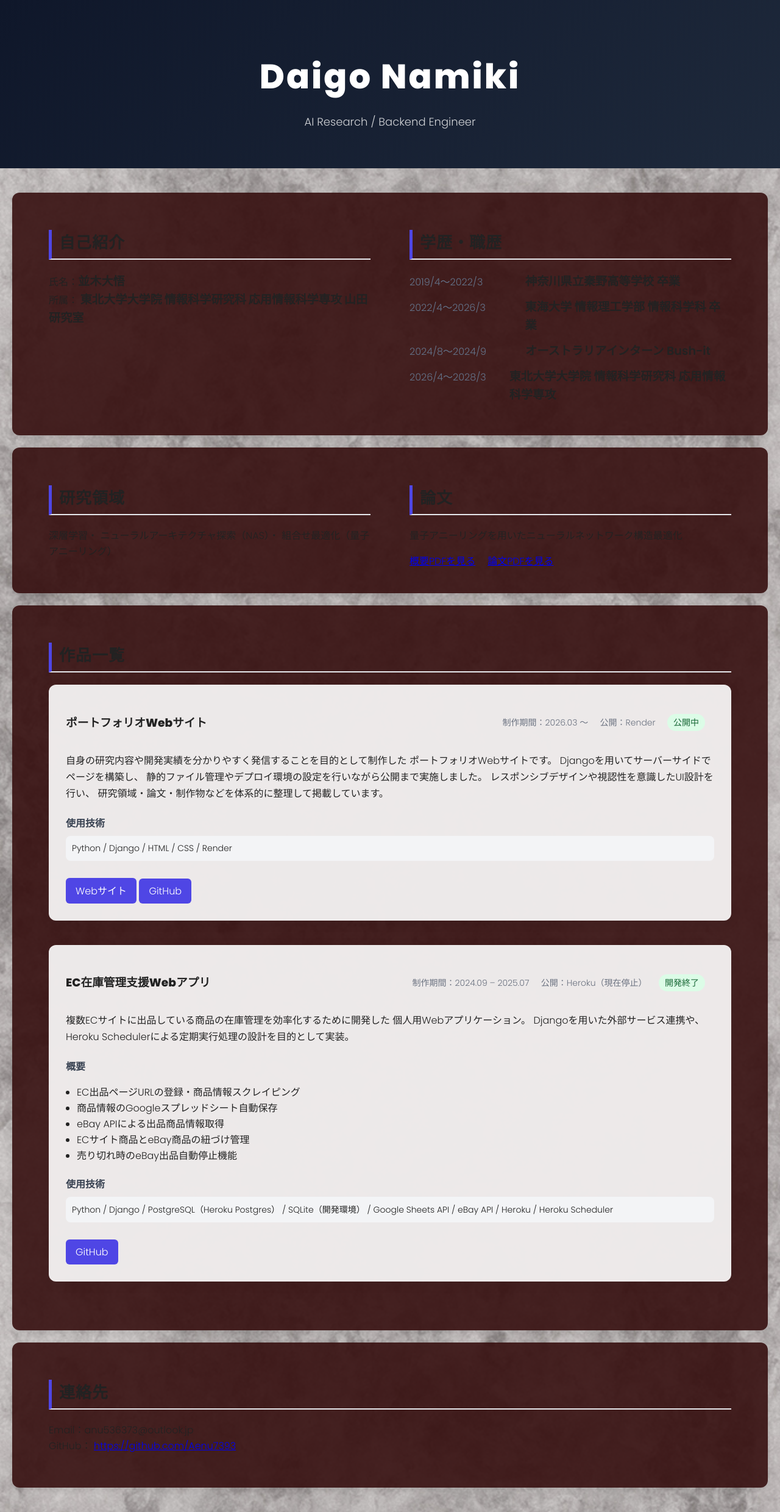
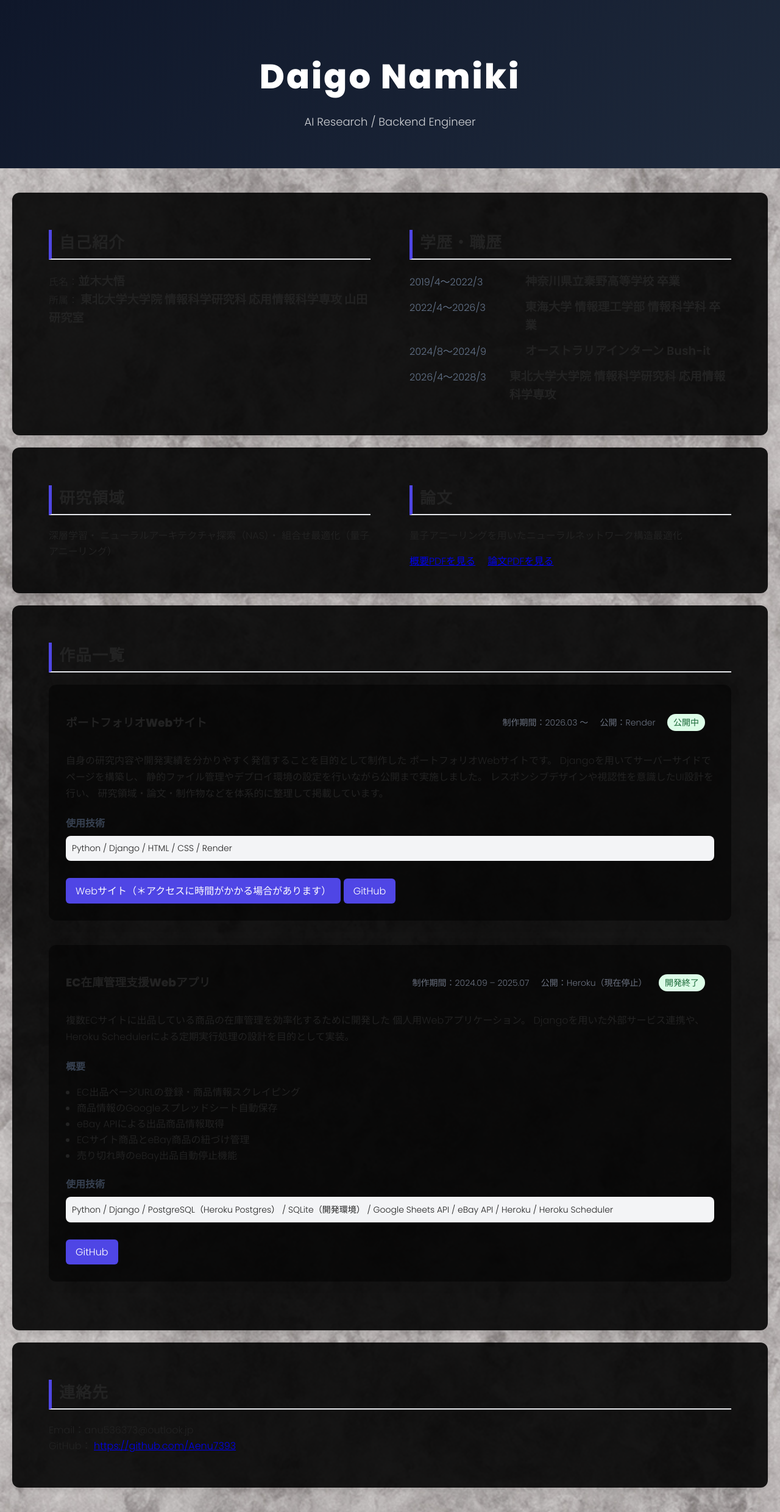
Before and after one commit to Aenu7393/django-Anu-portfolio, a Django app: page / in a window 1280 px wide. Shown: the whole page at 61% size. Run offline with Django 5.2, Linux system fonts and the light colour scheme.

Commit message:
haikei shuusei2

```diff
--- a/portfolio/static/portfolio/style.css
+++ b/portfolio/static/portfolio/style.css
@@ -122,7 +122,7 @@ main {
 }
 
 section {
-    background: rgba(53, 14, 14, 0.89);
+    background: rgba(0, 0, 0, 0.89);
     margin-bottom: 20px;
     padding: 40px 60px;
     border-radius: 12px;
@@ -141,7 +141,7 @@ h2{
 }
 
 .project-card{
-    background: rgba(255,255,255,0.9);
+    background: rgba(0, 0, 0, 0.5);
     padding: 28px;
     border-radius: 12px;
     box-shadow: 0 4px 20px rgba(0,0,0,0.06);
--- a/portfolio/templates/portfolio/home.html
+++ b/portfolio/templates/portfolio/home.html
@@ -119,7 +119,7 @@
                 </div>
 
                 <div class="project-links">
-                    <a href="https://django-anu-portfolio.onrender.com/" target="_blank">Webサイト</a>
+                    <a href="https://django-anu-portfolio.onrender.com/" target="_blank">Webサイト（＊アクセスに時間がかかる場合があります）</a>
                     <a href="https://github.com/Aenu7393/django-Anu-portfolio" target="_blank">GitHub</a>
                 </div>
 
```
Also changed, not shown: config/settings.py (+17 -2 lines).
